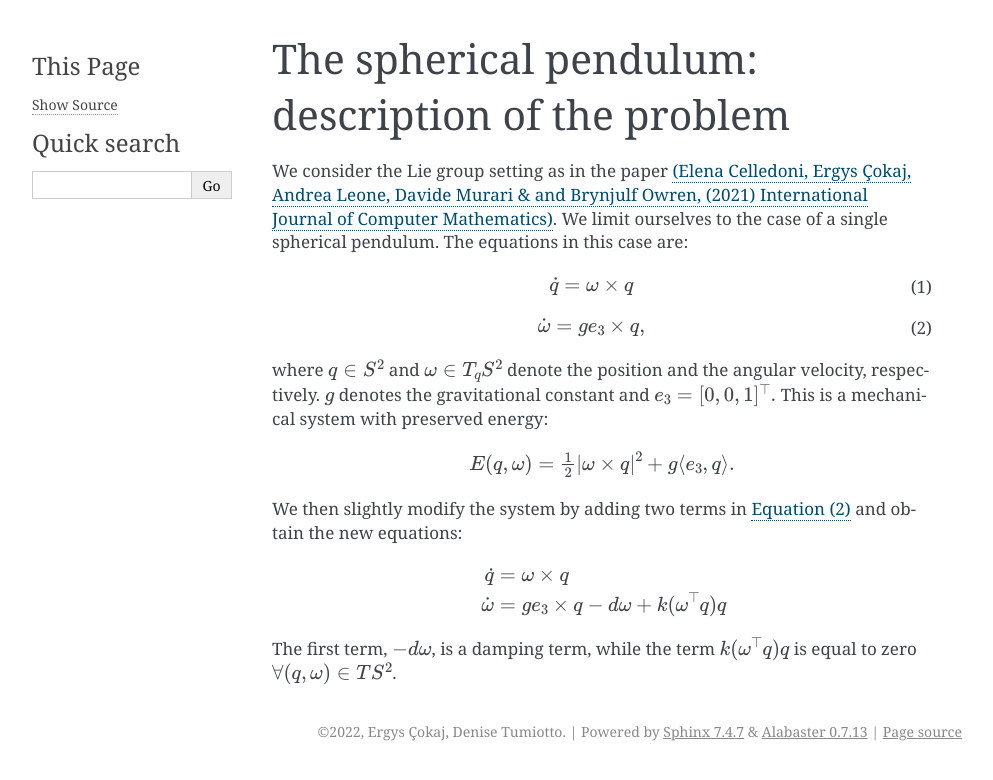
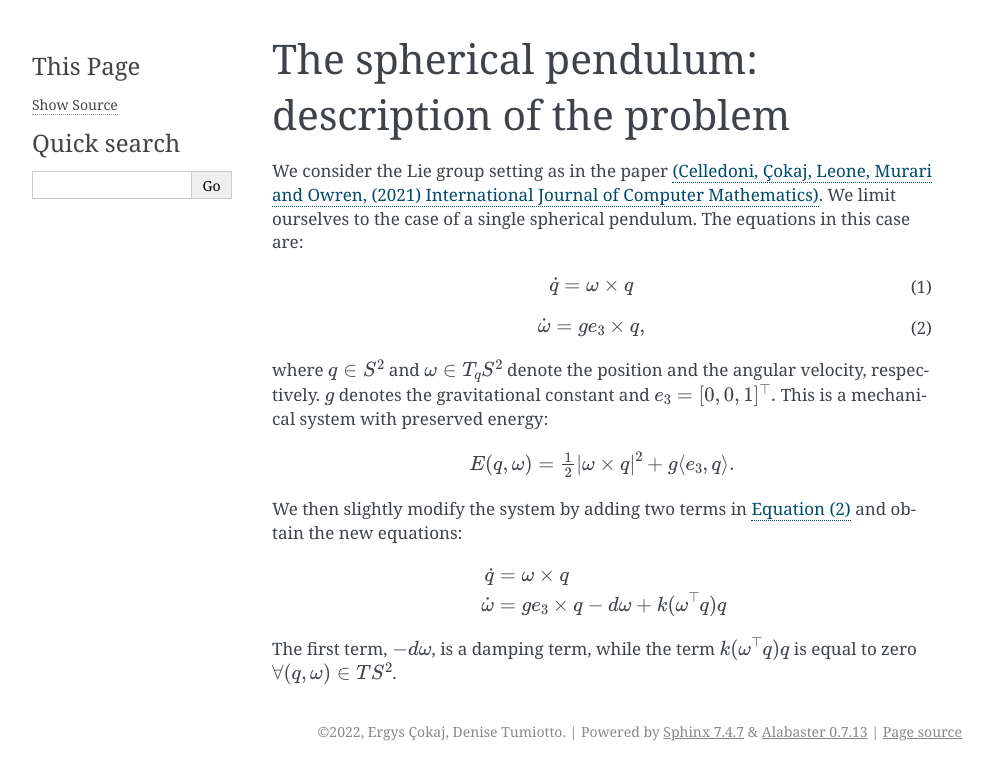
Before and after one commit to THREAD-3-2/lie_group_time_integrator, a Sphinx documentation site: the page built from docs/sphpend.rst, in a window 1280 px wide. Shown: the top 780 px of the page, without its empty margins (148-1141 px from the left). Built offline with Sphinx 7.4.7, drawn with Linux system fonts in a browser that asks for light colours.

Commit message:
rewrite names on paper

```diff
--- a/docs/sphpend.rst
+++ b/docs/sphpend.rst
@@ -5,7 +5,7 @@
  The spherical pendulum: description of the problem
 ===================================================
 
-We consider the Lie group setting as in the paper `(Elena Celledoni, Ergys Çokaj, Andrea Leone, Davide Murari & and Brynjulf Owren, (2021) International Journal of Computer Mathematics) <https://doi.org/10.1080/00207160.2021.1966772>`_.
+We consider the Lie group setting as in the paper `(Celledoni, Çokaj, Leone, Murari and Owren, (2021) International Journal of Computer Mathematics) <https://doi.org/10.1080/00207160.2021.1966772>`_.
 We limit ourselves to the case of a single spherical pendulum.
 The equations in this case are:
 
```
